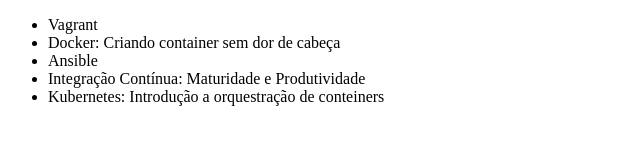
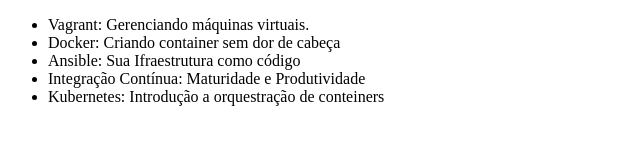
Before and after one commit to JulMarqs/alura-git, a plain HTML site: page index.html in a window 1280 px wide. Shown: the whole page, without its empty margins (0-640 px from the left). Drawn offline with Linux system fonts and the light colour scheme.

Commit message:
Alterando nome do curso de ansible

```diff
--- a/index.html
+++ b/index.html
@@ -6,9 +6,9 @@
 </head>
 <body>
     <ul>
-        <li>Vagrant</li>
+        <li>Vagrant: Gerenciando máquinas virtuais.</li>
         <li>Docker: Criando container sem dor de cabeça</li>
-        <li>Ansible</li>
+        <li>Ansible: Sua Ifraestrutura como código</li>
         <li>Integração Contínua: Maturidade e Produtividade</li>
         <li>Kubernetes: Introdução a orquestração de conteiners</li>
     </ul>
```
